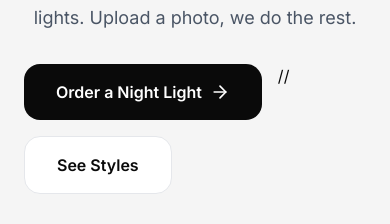
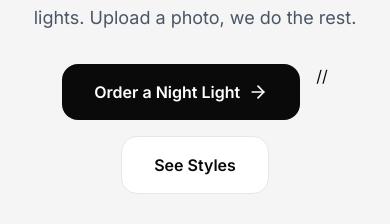
Before and after one commit to d3vprints/d3vprints.github.io, a React (Vite) app: page / in a window 390 px wide. Shown: the part 472-696 px from the top of the page. Built offline with nearby package versions, Linux system fonts and the light colour scheme.

Commit message:
Update App.tsx

```diff
--- a/src/App.tsx
+++ b/src/App.tsx
@@ -326,7 +326,7 @@ const Hero = () => (
         <p className="text-lg text-gray-600 max-w-md mb-8 leading-relaxed">
           D3V Prints transforms your favorite photos into stunning lithophane night lights. Upload a photo, we do the rest.
         </p>
-        <div className="flex flex-wrap gap-4 mb-8">
+        <div className="flex flex-wrap gap-4 mb-8 justify-center lg:justify-start">
           <a href="#styles" className="bg-brand-dark text-white px-8 py-4 rounded-2xl font-semibold flex items-center gap-2 hover:scale-105 transition-transform">
             Order a Night Light <ArrowRight className="w-5 h-5" />
           </a>
```
